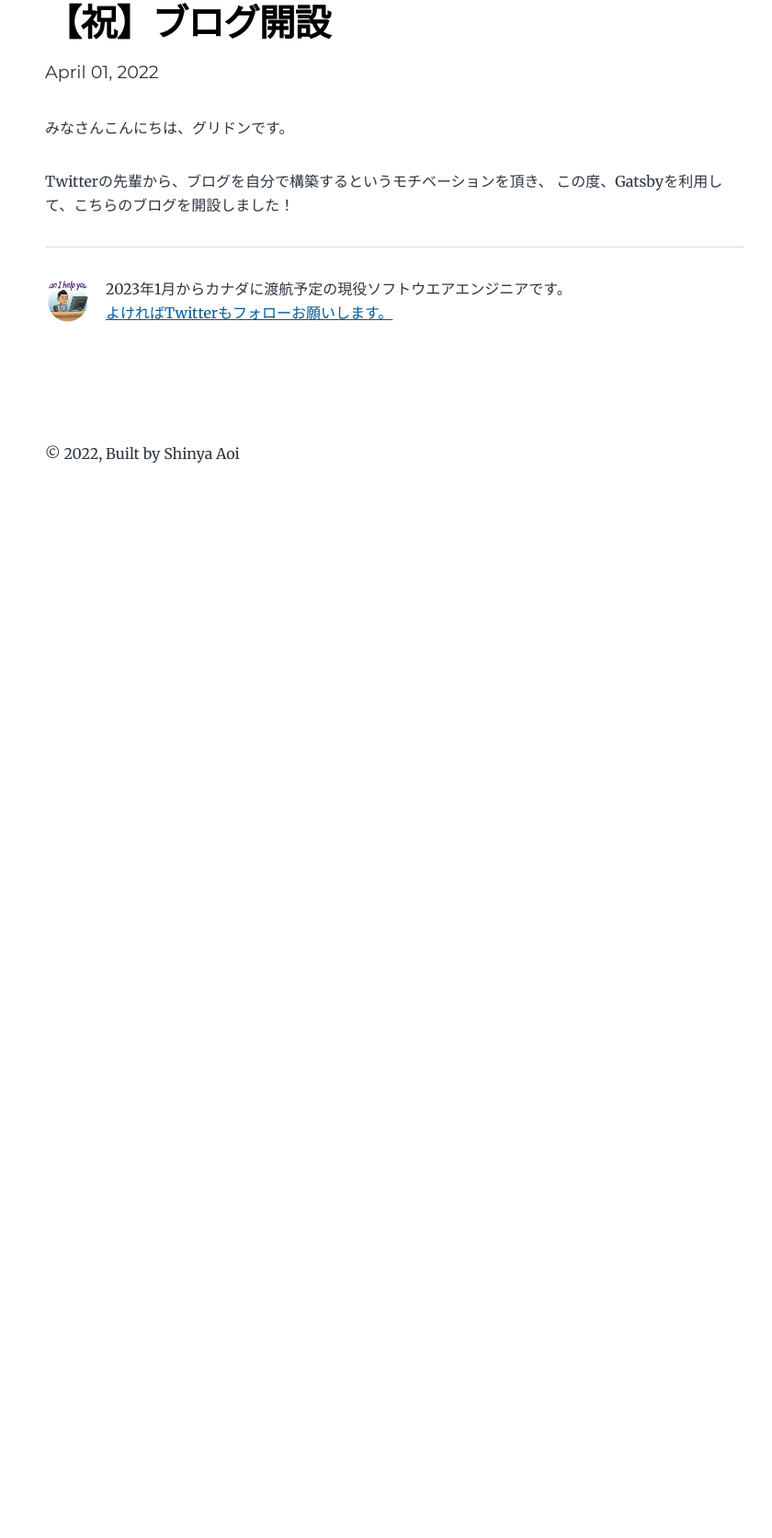
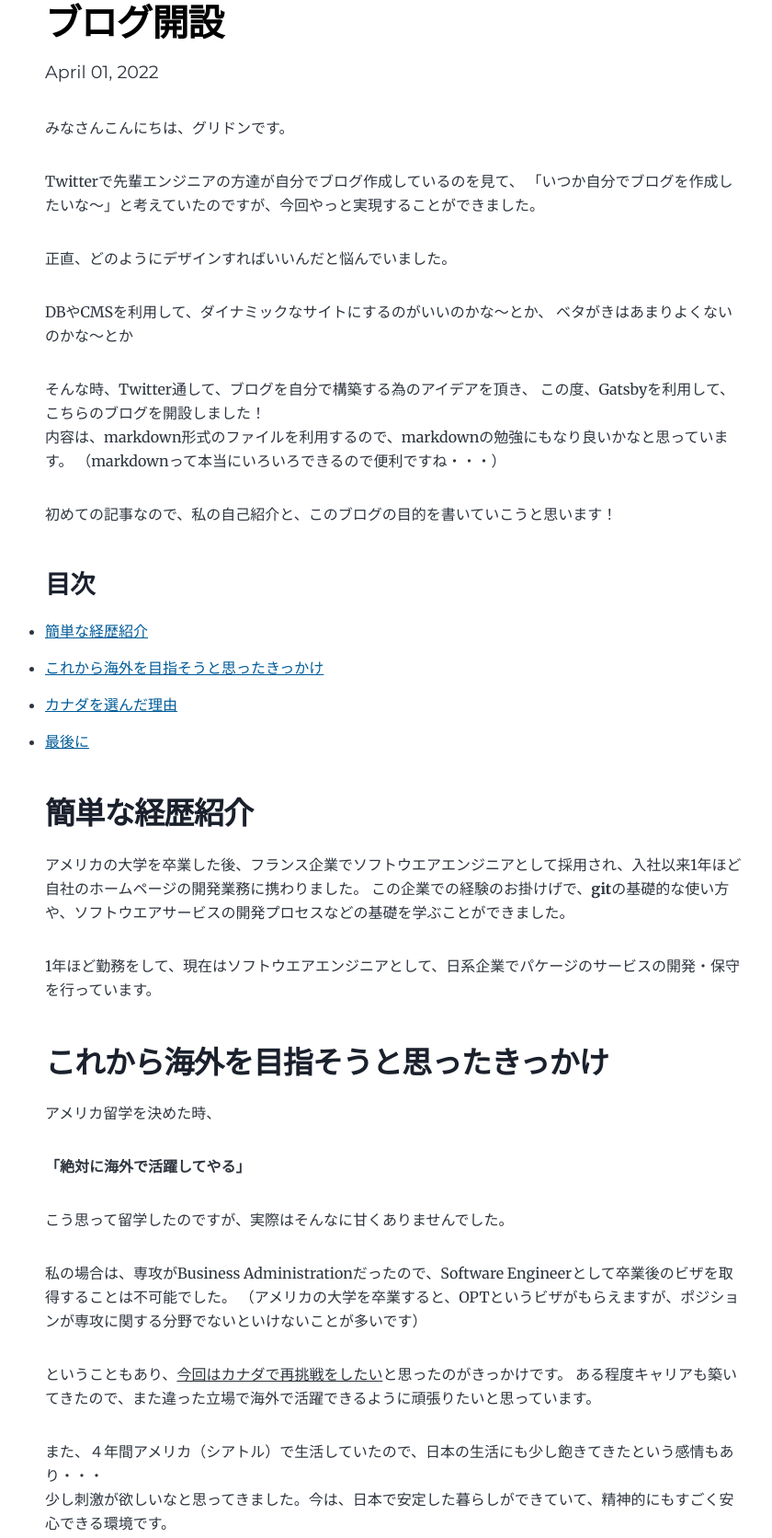
Before and after one commit to Shane59/my-first-blog-with-gatsby, a Gatsby site: page /hello-world/ in a window 1280 px wide. Shown: the part 114-1786 px from the top of the page at 92% size, without its empty margins (211-1051 px from the left). Before the commit the page ends 800 px from the top, so only its background shows below. Built offline with nearby package versions, Linux system fonts and the light colour scheme; Gatsby itself is replaced by a stand-in of ours.

Commit message:
my first blog

```diff
--- a/content/blog/hello-world/index.md
+++ b/content/blog/hello-world/index.md
@@ -1,10 +1,79 @@
 ---
-title: 【祝】ブログ開設
+title: ブログ開設
 date: "2022-04-01T22:12:03.284Z"
 description: "こちらのブログでは、カナダでのIT関連での日常など・・・"
 ---
 
 みなさんこんにちは、グリドンです。
 
-Twitterの先輩から、ブログを自分で構築するというモチベーションを頂き、
+Twitterで先輩エンジニアの方達が自分でブログ作成しているのを見て、
+「いつか自分でブログを作成したいな〜」と考えていたのですが、今回やっと実現することができました。
+
+正直、どのようにデザインすればいいんだと悩んでいました。
+
+DBやCMSを利用して、ダイナミックなサイトにするのがいいのかな〜とか、
+ベタがきはあまりよくないのかな〜とか
+
+そんな時、Twitter通して、ブログを自分で構築する為のアイデアを頂き、
 この度、Gatsbyを利用して、こちらのブログを開設しました！
+<br>内容は、markdown形式のファイルを利用するので、markdownの勉強にもなり良いかなと思っています。
+（markdownって本当にいろいろできるので便利ですね・・・）
+
+初めての記事なので、私の自己紹介と、このブログの目的を書いていこうと思います！
+
+
+### 目次
+- [簡単な経歴紹介](#%e7%b0%a1%e5%8d%98%e3%81%aa%e7%b5%8c%e6%ad%b4%e7%b4%b9%e4%bb%8b)
+- [これから海外を目指そうと思ったきっかけ](#%e3%81%93%e3%82%8c%e3%81%8b%e3%82%89%e6%b5%b7%e5%a4%96%e3%82%92%e7%9b%ae%e6%8c%87%e3%81%9d%e3%81%86%e3%81%a8%e6%80%9d%e3%81%a3%e3%81%9f%e3%81%8d%e3%81%a3%e3%81%8b%e3%81%91)
+- [カナダを選んだ理由](#%e3%82%ab%e3%83%8a%e3%83%80%e3%82%92%e9%81%b8%e3%82%93%e3%81%a0%e7%90%86%e7%94%b1)
+- [最後に](#%e6%9c%80%e5%be%8c%e3%81%ab)
+
+<a name="簡単な経歴紹介"></a>
+## 簡単な経歴紹介
+アメリカの大学を卒業した後、フランス企業でソフトウエアエンジニアとして採用され、入社以来1年ほど自社のホームページの開発業務に携わりました。
+この企業での経験のお掛けげで、**git**の基礎的な使い方や、ソフトウエアサービスの開発プロセスなどの基礎を学ぶことができました。
+
+1年ほど勤務をして、現在はソフトウエアエンジニアとして、日系企業でパケージのサービスの開発・保守を行っています。
+
+<a name="これから海外を目指そうと思ったきっかけ"></a>
+## これから海外を目指そうと思ったきっかけ
+アメリカ留学を決めた時、
+
+**「絶対に海外で活躍してやる」**
+
+こう思って留学したのですが、実際はそんなに甘くありませんでした。
+
+私の場合は、専攻がBusiness Administrationだったので、Software Engineerとして卒業後のビザを取得することは不可能でした。
+（アメリカの大学を卒業すると、OPTというビザがもらえますが、ポジションが専攻に関する分野でないといけないことが多いです）
+
+ということもあり、<h7 style="text-decoration: underline;">今回はカナダで再挑戦をしたい</h7>と思ったのがきっかけです。
+ある程度キャリアも築いてきたので、また違った立場で海外で活躍できるように頑張りたいと思っています。
+
+また、４年間アメリカ（シアトル）で生活していたので、日本の生活にも少し飽きてきたという感情もあり・・・<br>
+少し刺激が欲しいなと思ってきました。今は、日本で安定した暮らしができていて、精神的にもすごく安心できる環境です。
+
+ですので、今はこのコンフォートゾーンを抜け、新しいことに挑戦するいい機会なのかなと思っています。
+
+note記事に、アメリカ留学について少し話しているので、よければ読んでみてください🙇
+<iframe class="note-embed" src="https://note.com/embed/notes/nf5f119b9bb88" style="border: 0; display: block; max-width: 99%; width: 494px; padding: 0px; margin: 10px 0px; position: static; visibility: visible;" height="400"></iframe><script async src="https://note.com/scripts/embed.js" charset="utf-8"></script>
+
+<a name="カナダを選んだ理由"></a>
+## カナダを選んだ理由
+今回、挑戦する場所はカナダのバンクーバーという地域です。
+昔、6週間だけ留学していた事や、シアトルにも似ている街なので、自分にはとても親しみやすい街かと思います。
+
+特に大きな理由があって、バンクーバーにしたという訳ではないですが、今後長期で移住をしたいと考えた時、
+移住のしやすい国、という事が一つの大きな決め手になりました。
+
+カナダは、移民を多く受け入れている国なので、差別などもアメリカに比べると少ない印象があります。
+
+また、カナダはワーキングホリデーを利用することができるので、「就労ビザが切れそう」
+という場面になっても、30歳までであれば、ワーホリが利用できるので、こちらでカバーすることも可能です。
+
+ということもあり、今の私のやりたいことが実現できそうだったのでカナダに行こうと決めました。
+
+<a name="最後に"></a>
+## 最後に
+
+このBlogでは、基本的にカナダで生活に関連したことを記載していく予定です。
+その他、Twitterやnoteの方でも、様々なことをシェアでしていこうと思うので、暖かい目で見守って頂ければと思います。
--- a/gatsby-config.js
+++ b/gatsby-config.js
@@ -28,7 +28,7 @@ module.exports = {
     {
       resolve: "gatsby-plugin-gtag",
       options: {
-        trackingIds: ["G-MRRWNP5M1S"],
+        trackingIds: ["G-RG4WQFHY2R"],
         pluginConfig: {
           head: true,
         },
--- a/src/components/bio.js
+++ b/src/components/bio.js
@@ -47,9 +47,11 @@ const Bio = () => {
           {author.summary || null}
           {` `}
           <br />
+          よければ
           <a href={`https://twitter.com/${social.twitter || ``}`}>
-            よければTwitterもフォローお願いします。
+            Twitter
           </a>
+          もフォローお願いします。
         </p>
       )}
     </div>
--- a/src/components/layout.js
+++ b/src/components/layout.js
@@ -26,7 +26,7 @@
       <header className="global-header">{header}</header>
       <main>{children}</main>
       <footer>
-        © {new Date().getFullYear()}, Built by Shinya Aoi
+        © {new Date().getFullYear()}, Built with Gatsby
         {` `}
       </footer>
     </div>
--- a/src/templates/blog-post.js
+++ b/src/templates/blog-post.js
@@ -7,7 +7,7 @@ import Seo from "../components/seo"
 
 const BlogPostTemplate = ({ data, location }) => {
   const post = data.markdownRemark
-  const siteTitle = data.site.siteMetadata?.title || `Title`
+  const siteTitle = data.site.siteMetadata.title || `Title`
   const { previous, next } = data
 
   return (
```
Also changed, not shown: src/pages/index.js (+8 -2 lines), 1 other file.
